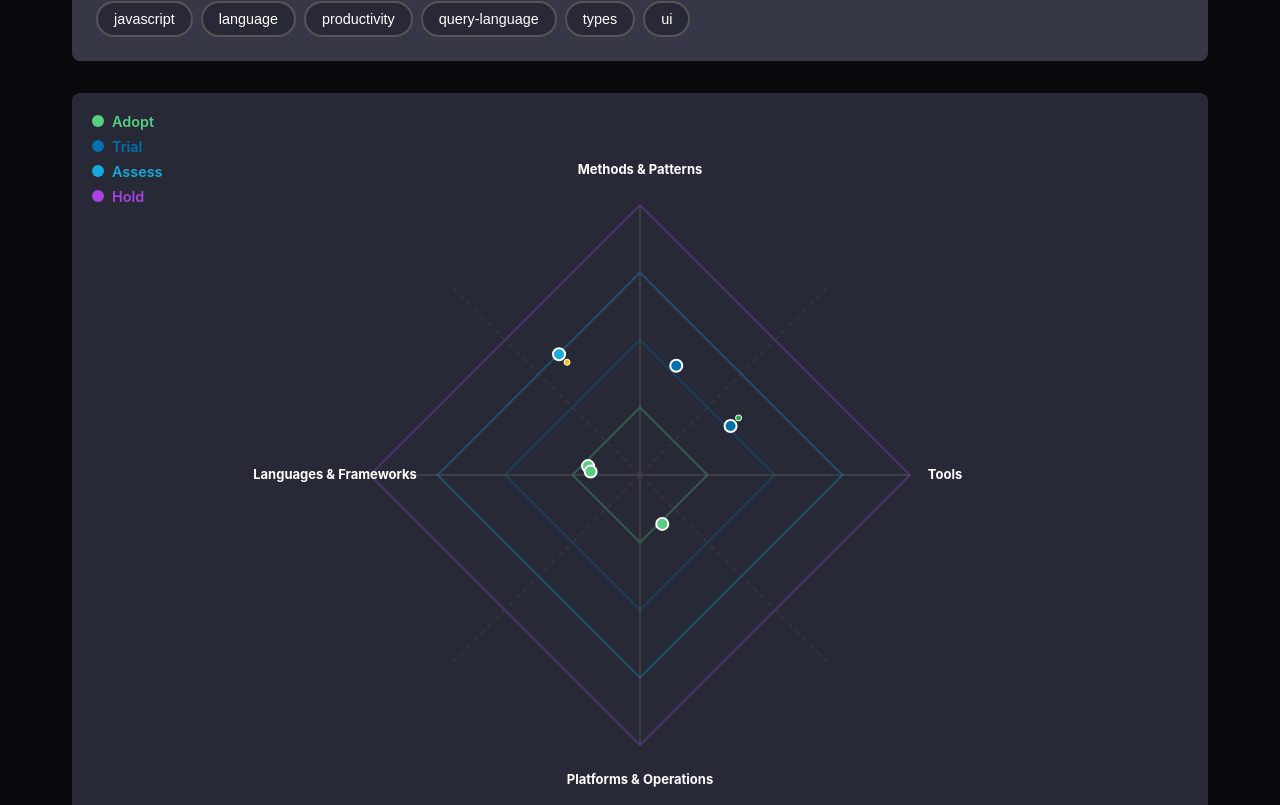
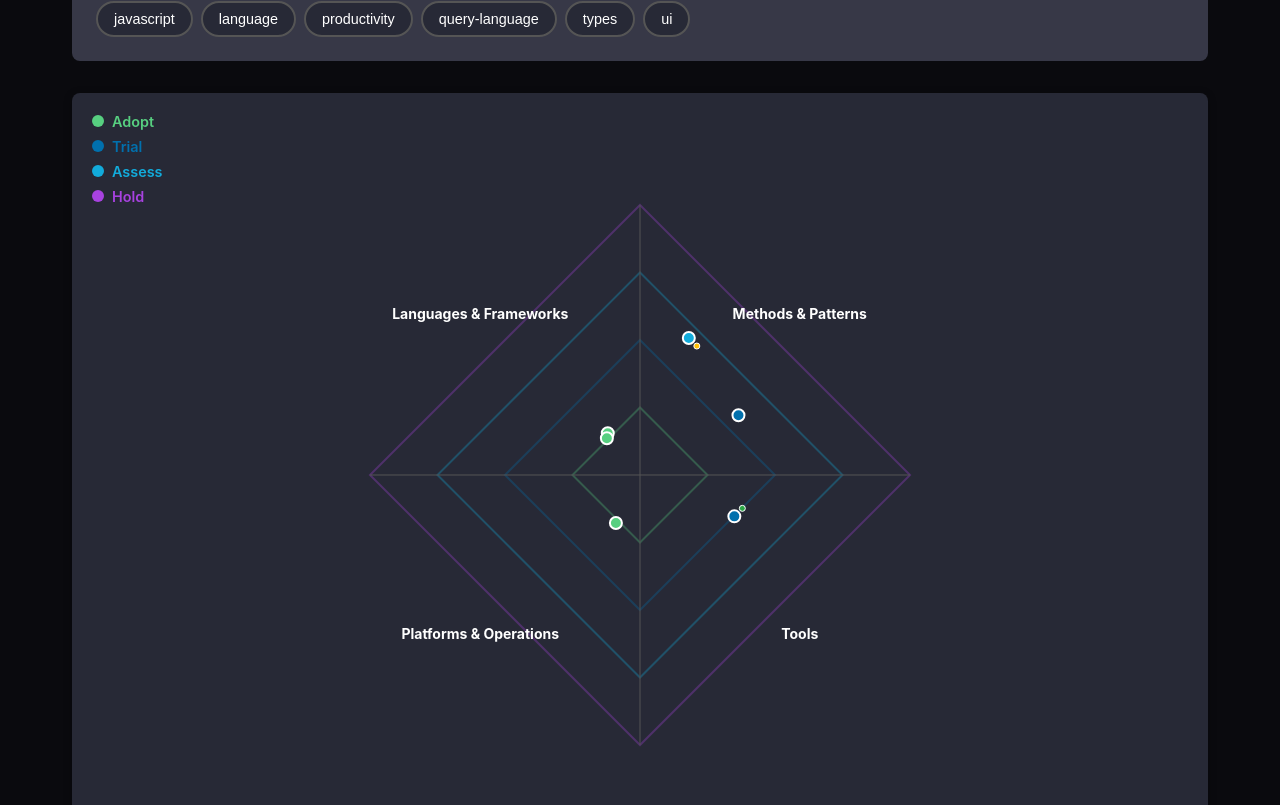
Before and after one commit to fabigr8/easy-techradar, a Next.js app: page / in a window 1280 px wide. Shown: the part 475-1280 px from the top of the page. Built offline with nearby package versions, Linux system fonts and the light colour scheme.

Commit message:
Enhance RadarChart: add edge midpoints for dimension labels and improve technology positioning logic

```diff
--- a/components/RadarChart.js
+++ b/components/RadarChart.js
@@ -21,7 +21,7 @@ export default function RadarChart({ dimensions, technologies, selectedRing = nu
     const angleStep = (2 * Math.PI) / dimensions.length;
 
     for (let i = 0; i < dimensions.length; i++) {
-      const angle = i * angleStep - Math.PI / 2;
+      const angle = i * angleStep - Math.PI / 2; // Start from top
       vertices.push({
         x: center + Math.cos(angle) * radius,
         y: center + Math.sin(angle) * radius
@@ -42,7 +42,24 @@ export default function RadarChart({ dimensions, technologies, selectedRing = nu
     return path;
   };
 
-  // Calculate positions for each technology (stable positions)
+  // Calculate edge midpoints for dimension labels
+  const getEdgeMidpoints = (radius) => {
+    const vertices = getPolygonVertices(radius);
+    const midpoints = [];
+
+    for (let i = 0; i < vertices.length; i++) {
+      const current = vertices[i];
+      const next = vertices[(i + 1) % vertices.length];
+
+      midpoints.push({
+        x: (current.x + next.x) / 2,
+        y: (current.y + next.y) / 2
+      });
+    }
+    return midpoints;
+  };
+
+  // Calculate positions for each technology
   const getTechPosition = (tech) => {
     const ringOrder = ['adopt', 'trial', 'assess', 'hold'];
     const ringIndex = ringOrder.indexOf(tech.ring);
@@ -51,13 +68,18 @@ export default function RadarChart({ dimensions, technologies, selectedRing = nu
     // Find the dimension this technology belongs to
     const dimensionIndex = dimensions.findIndex(d => d.id === tech.dimension);
     const angleStep = (2 * Math.PI) / dimensions.length;
-    const angle = dimensionIndex * angleStep - Math.PI / 2;
 
-    // Use tech.id to create consistent but pseudo-random positioning
+    // The key fix: Calculate the edge midpoint angle for this dimension
+    // Each edge is between vertex i and vertex i+1, so edge i has midpoint at angle i + 0.5
+    const edgeMidpointAngle = (dimensionIndex + 0.5) * angleStep - Math.PI / 2;
+
+    // Use tech.id to create consistent but pseudo-random positioning within the edge sector
     const seed = tech.id.split('').reduce((a, b) => a + b.charCodeAt(0), 0);
-    const sectorWidth = angleStep * 0.8; // 80% of sector width to avoid overlap
+    const sectorWidth = angleStep * 0.6; // 60% of sector width to avoid overlap with adjacent edges
     const randomRadius = ringRadius * (0.7 + (seed % 100) / 100 * 0.3); // 70-100% of ring radius
-    const randomAngle = angle + ((seed % 200) / 200 - 0.5) * sectorWidth;
+
+    // Position around the edge midpoint angle with some random spread
+    const randomAngle = edgeMidpointAngle + ((seed % 200) / 200 - 0.5) * sectorWidth;
 
     return {
       x: center + Math.cos(randomAngle) * randomRadius,
@@ -101,7 +123,7 @@ export default function RadarChart({ dimensions, technologies, selectedRing = nu
           );
         })}
 
-        {/* Dimension lines from center to vertices */}
+        {/* Dimension separator lines from center to vertices (these define the edge sector boundaries) */}
         {dimensions.map((dimension, index) => {
           const angleStep = (2 * Math.PI) / dimensions.length;
           const angle = index * angleStep - Math.PI / 2;
@@ -111,8 +133,8 @@ export default function RadarChart({ dimensions, technologies, selectedRing = nu
           };
 
           return (
-            <g key={dimension.id}>
             <line
+              key={dimension.id}
               x1={center}
               y1={center}
               x2={outerVertex.x}
@@ -120,41 +142,36 @@ export default function RadarChart({ dimensions, technologies, selectedRing = nu
               stroke="#555"
               strokeWidth="1"
             />
+          );
+        })}
+
+        {/* Dimension labels positioned at edge midpoints */}
+        {dimensions.map((dimension, index) => {
+          const edgeMidpoints = getEdgeMidpoints(maxRadius);
+          const midpoint = edgeMidpoints[index];
+
+          // Calculate direction from center to midpoint for label positioning
+          const dx = midpoint.x - center;
+          const dy = midpoint.y - center;
+          const distance = Math.sqrt(dx * dx + dy * dy);
+          const labelOffset = 35;
+
+          const labelX = midpoint.x + (dx / distance) * labelOffset;
+          const labelY = midpoint.y + (dy / distance) * labelOffset;
+
+          return (
             <text
-                x={center + Math.cos(angle) * (maxRadius + 35)}
-                y={center + Math.sin(angle) * (maxRadius + 35)}
+              key={`label-${dimension.id}`}
+              x={labelX}
+              y={labelY}
               textAnchor="middle"
               dominantBaseline="middle"
               fill="#FFF"
-                fontSize="13"
+              fontSize="14"
               fontWeight="bold"
             >
               {dimension.name}
             </text>
-            </g>
-          );
-        })}
-
-        {/* Sector separator lines (optional - makes sectors more visible) */}
-        {dimensions.map((dimension, index) => {
-          const angleStep = (2 * Math.PI) / dimensions.length;
-          const angle = (index + 0.5) * angleStep - Math.PI / 2;
-          const outerPoint = {
-            x: center + Math.cos(angle) * maxRadius,
-            y: center + Math.sin(angle) * maxRadius
-          };
-
-          return (
-            <line
-              key={`separator-${index}`}
-              x1={center}
-              y1={center}
-              x2={outerPoint.x}
-              y2={outerPoint.y}
-              stroke="#444"
-              strokeWidth="1"
-              strokeDasharray="5,5"
-            />
           );
         })}
 
```
Lines whose indentation alone changed are shown as unchanged.
